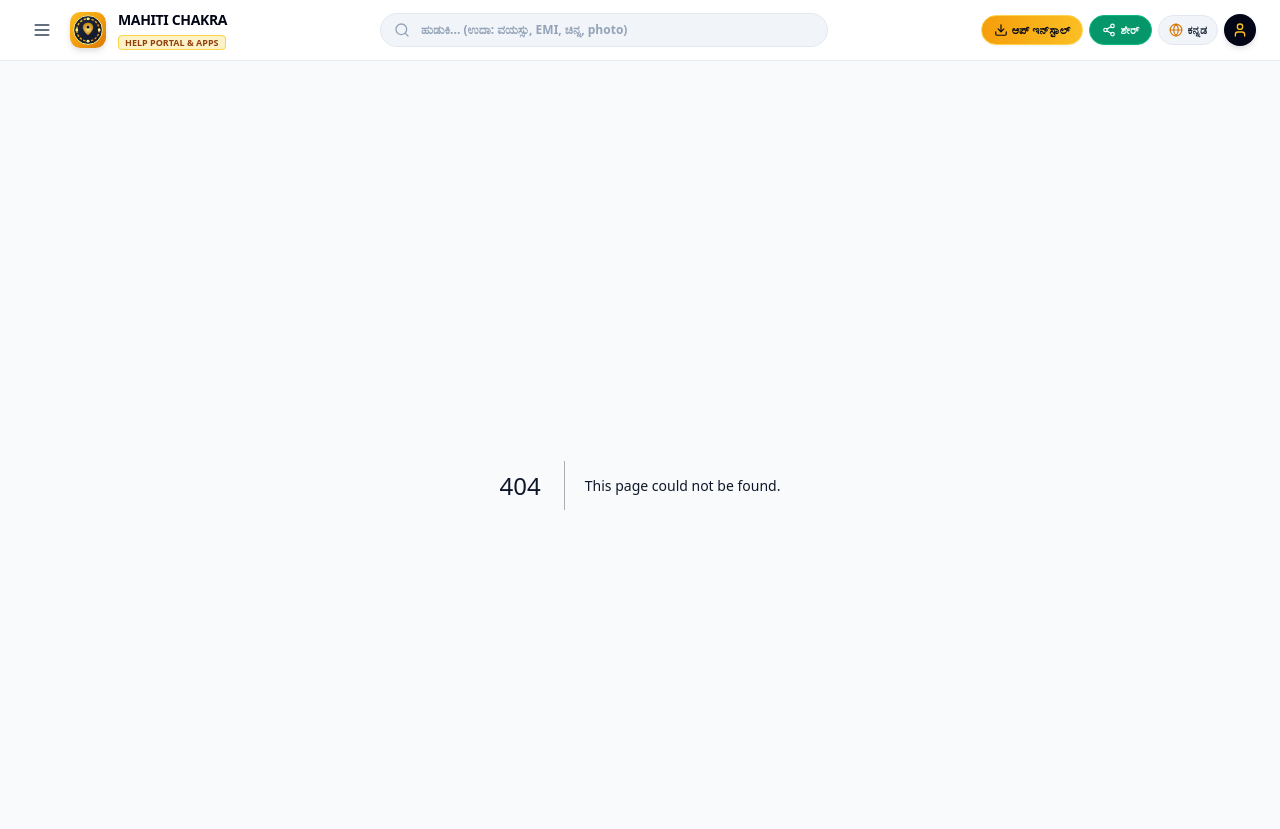
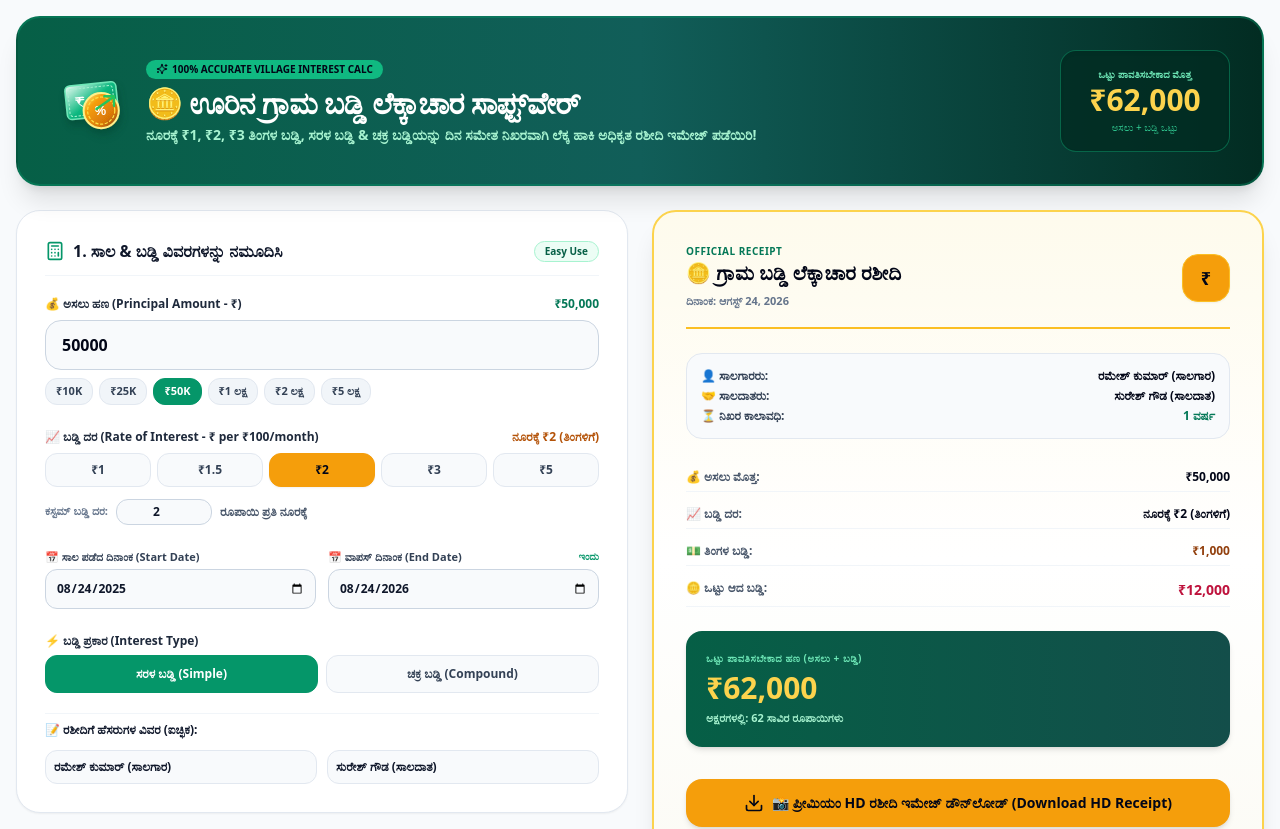
Before and after one commit to jakkubiradar143Biradar/mahiti-chakra-demo, a Next.js app: page /embed/grama-baddi in a window 1280 px wide. Before the commit this address had no page. Shown: the top 829 px of the page. Built offline with nearby package versions, Linux system fonts and the light colour scheme.

Commit message:
Add pure standalone iframe embed widget mode for Grama Baddi with 0 headers and footers

```diff
--- /dev/null
+++ b/src/app/embed/grama-baddi/page.tsx
@@ -0,0 +1,16 @@
+import React from 'react';
+import { Metadata } from 'next';
+import { GramaBaddiComp } from '@/components/GramaBaddiComp';
+
+export const metadata: Metadata = {
+  title: 'ಗ್ರಾಮ ಬಡ್ಡಿ ಲೆಕ್ಕಾಚಾರ ಸಾಫ್ಟ್‌ವೇರ್ Embed Widget',
+  robots: 'noindex, nofollow',
+};
+
+export default function GramaBaddiEmbedPage() {
+  return (
+    <div className="w-full max-w-full p-2 sm:p-4 bg-transparent">
+      <GramaBaddiComp />
+    </div>
+  );
+}
--- a/src/components/MainLayout.tsx
+++ b/src/components/MainLayout.tsx
@@ -24,8 +24,21 @@ export const MainLayout: React.FC<{ children: React.ReactNode }> = ({ children }
   const [showShareModal, setShowShareModal] = useState(false);
   const [showPwaModal, setShowPwaModal] = useState(false);
   const [deferredPrompt, setDeferredPrompt] = useState<any>(null);
+  const [isEmbed, setIsEmbed] = useState(false);
 
   useEffect(() => {
+    // 🚀 Check if running in embed mode or iframe
+    if (typeof window !== 'undefined') {
+      const isEmbedUrl =
+        window.location.search.includes('embed=true') ||
+        window.location.pathname.startsWith('/embed') ||
+        window.self !== window.top; // running inside an iframe
+
+      if (isEmbedUrl) {
+        setIsEmbed(true);
+      }
+    }
+
     // 🚀 Register Service Worker for 100% PWA Support
     if (typeof window !== 'undefined' && 'serviceWorker' in navigator) {
       navigator.serviceWorker.register('/sw.js').catch((err) => {
@@ -43,6 +56,17 @@ export const MainLayout: React.FC<{ children: React.ReactNode }> = ({ children }
     window.addEventListener('beforeinstallprompt', handleBeforeInstall);
     return () => window.removeEventListener('beforeinstallprompt', handleBeforeInstall);
   }, []);
+
+  // 🎯 PURE EMBED MODE: HIDE ALL HEADERS, FOOTERS, MENUS AND NAVIGATION
+  if (isEmbed || pathname.startsWith('/embed')) {
+    return (
+      <div className="w-full min-h-screen bg-transparent p-0 m-0 overflow-x-hidden font-sans select-none">
+        <main className="w-full p-0 m-0">
+          {children}
+        </main>
+      </div>
+    );
+  }
 
   return (
     <div className="min-h-screen bg-slate-50 text-slate-900 flex flex-col font-sans select-none overflow-x-hidden max-w-full justify-between relative">
```
